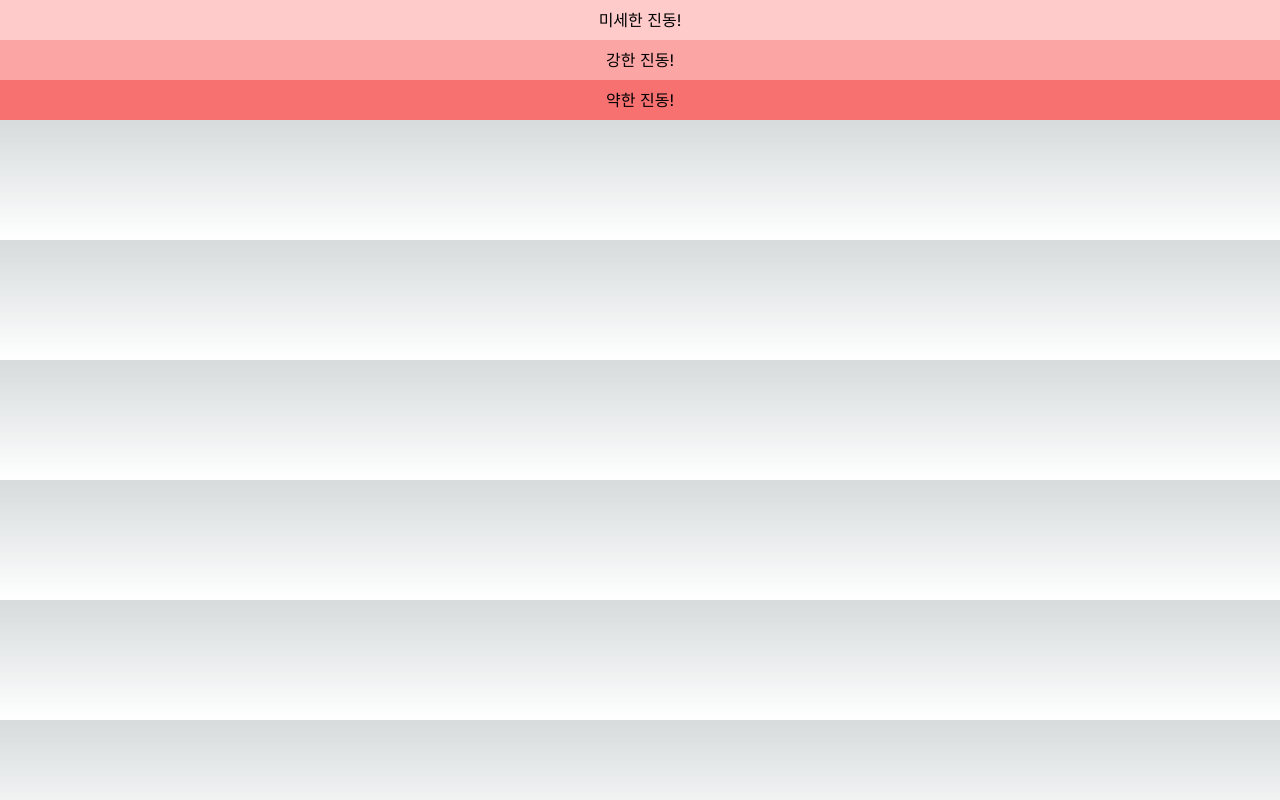
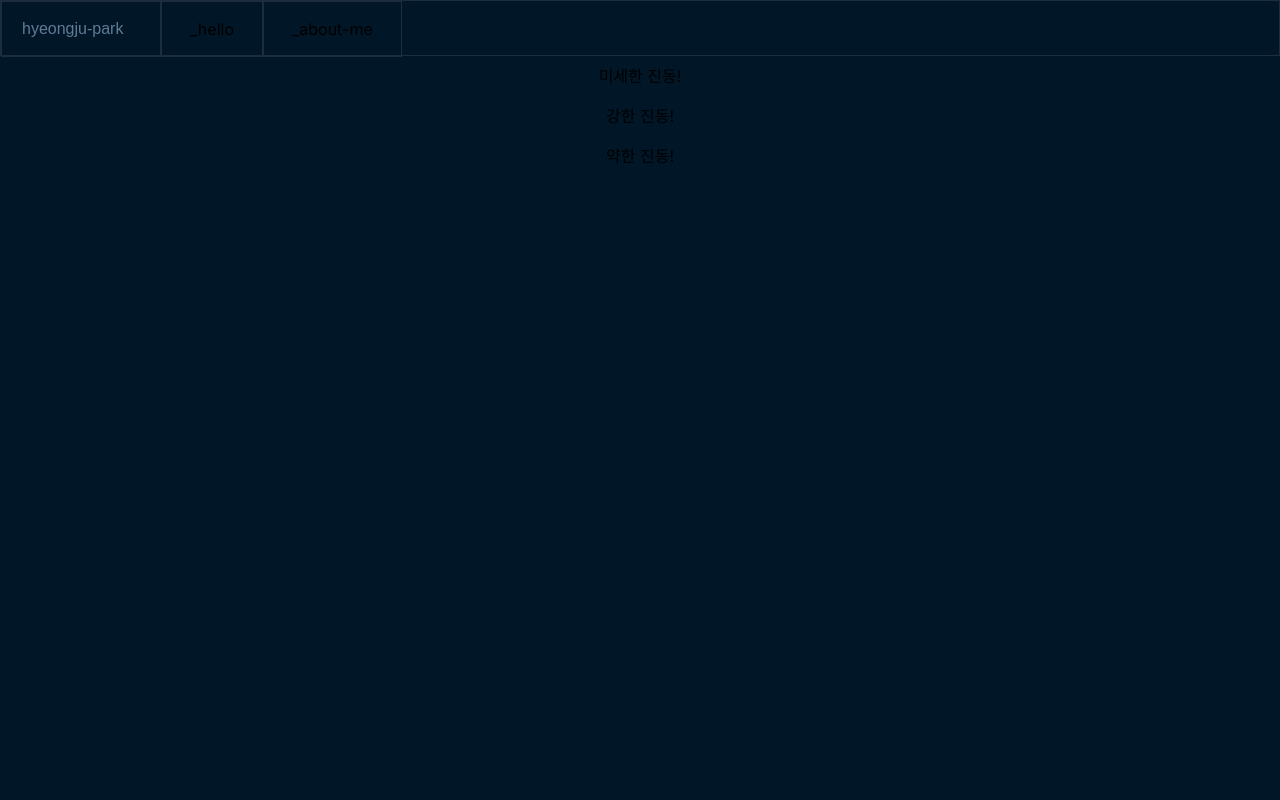
Before and after one commit to babydev-by03KOREA/portfolio-nextjs-v2, a Next.js app: page /webapp in a window 1280 px wide. Built offline with nearby package versions, Linux system fonts and the light colour scheme.

Commit message:
:construction: header 완성!

```diff
--- a/next.config.js
+++ b/next.config.js
@@ -3,6 +3,9 @@ const nextConfig = {
     experimental: {
         appDir: true,
     },
+    compiler: {
+        styledComponents: true,
+    },
 }
 
 module.exports = nextConfig
--- a/package.json
+++ b/package.json
@@ -17,6 +17,8 @@
     "postcss": "8.4.28",
     "react": "18.2.0",
     "react-dom": "18.2.0",
+    "styled-components": "^6.0.7",
+    "tailwind-styled-components": "^2.2.0",
     "tailwindcss": "3.3.3",
     "typescript": "5.2.2"
   }
--- a/src/app/page.tsx
+++ b/src/app/page.tsx
@@ -1,9 +1,12 @@
 import "./globals.css";
+import CommonLayout from "@/component/commonLayout";
 
 type Props = {};
 
 export default function Home({}: Props) {
     return (
-        <></>
+        <CommonLayout>
+
+        </CommonLayout>
     );
 }
--- a/src/app/webapp/page.tsx
+++ b/src/app/webapp/page.tsx
@@ -1,4 +1,6 @@
 import CallHandler from "@/app/webapp/callHandler";
+import React from "react";
+import CommonLayout from "@/component/commonLayout";
 
 type elemArrayType = {
     elem: string;
@@ -24,8 +26,14 @@ const elementArray: elemArrayType = [
     }
 ];
 
-const webApp = () => {
-    return <CallHandler elementArray={elementArray}/>
-}
+const webApp = ({children}: {
+    children: React.ReactNode,
+}) => {
+    return (
+        <CommonLayout>
+            <CallHandler elementArray={elementArray}/>
+        </CommonLayout>
+    );
+};
 
 export default webApp;
--- /dev/null
+++ b/src/component/commonLayout.tsx
@@ -0,0 +1,24 @@
+"use client";
+
+import React from "react";
+import tw from "tailwind-styled-components";
+import NavigationBar from "@/component/nav/navigationBar";
+
+export default function CommonLayout({children}: {
+    children: React.ReactNode,
+}) {
+    return (
+        <>
+            <BackgroundDiv>
+                <NavigationBar/>
+                {children}
+            </BackgroundDiv>
+        </>
+    );
+}
+
+const BackgroundDiv = tw.div`
+  w-screen
+  h-screen
+  bg-black-navy
+`;
--- /dev/null
+++ b/src/component/nav/headerText.tsx
@@ -0,0 +1,45 @@
+import tw from "tailwind-styled-components";
+import {HeaderTextItem} from "@/component/nav/navigationBar";
+
+type HeaderTextProps = {
+    headerItems: HeaderTextItem[];
+};
+
+export default function HeaderText({headerItems}: HeaderTextProps) {
+
+    return (
+        <HeaderTextBar>
+            {
+                headerItems.map((elem, index) =>
+                    <HeaderTextElements key={index}>{elem.text}</HeaderTextElements>)
+            }
+        </HeaderTextBar>
+    );
+}
+
+const HeaderTextBar = tw.div`
+    flex
+    justify-center
+    items-center
+    px-0
+`;
+//gap-8
+
+const HeaderTextElements = tw.span`
+    flex
+    justify-center
+    items-center
+    h-14
+    w-auto
+    border
+    border-line-navy
+    text-base
+    non-italic
+    font-normal
+    px-7
+`;
+
+// const HeadUnderBar = tw.div`
+//     w-auto
+//     bar-orange
+// `;
--- /dev/null
+++ b/src/component/nav/navigationBar.tsx
@@ -0,0 +1,50 @@
+import tw from "tailwind-styled-components";
+import Link from "next/link";
+import HeaderText from "@/component/nav/headerText";
+
+export type HeaderTextItem = {
+    text: string,
+    page: string
+};
+
+const headerTextItems: HeaderTextItem[] = [
+    {text: "_hello", page: "/hello"},
+    {text: "_about-me", page: "/about-me"}
+];
+
+export default function NavigationBar() {
+    return (
+        <NavigationMain>
+            <LogoBox>
+                <Link href="/">
+                    <span>hyeongju-park</span>
+                </Link>
+            </LogoBox>
+            <HeaderText headerItems={headerTextItems}/>
+        </NavigationMain>
+    );
+}
+
+const NavigationMain = tw.nav`
+    flex
+    flex-wrap
+    items-center
+    justify-start
+    mx-auto
+    h-14
+    border
+    border-line-navy
+`;
+
+const LogoBox = tw.div`
+    w-40
+    h-14
+    flex
+    text-center
+    p-5
+    items-center
+    border
+    border-line-navy
+    text-font-navy
+    font-code
+`;
--- a/tailwind.config.js
+++ b/tailwind.config.js
@@ -2,6 +2,15 @@
 module.exports = {
   content: ['./src/**/*.{js,ts,jsx,tsx}'],
   theme: {
+    colors: {
+      'black-navy': '#011627',
+      'line-navy': '#1E2D3D',
+      'font-navy': '#607B96',
+      'bar-orange': '#FEA55F'
+    },
+    fontFamily: {
+      'code': ['Fira-Code', 'sans-serif'],
+    },
     extend: {},
   },
   plugins: [],
```
Also changed, not shown: src/component/CommonLayout.tsx (deleted, +0 -12 lines), 1 other file (tests, documents, lock files or other folders).
